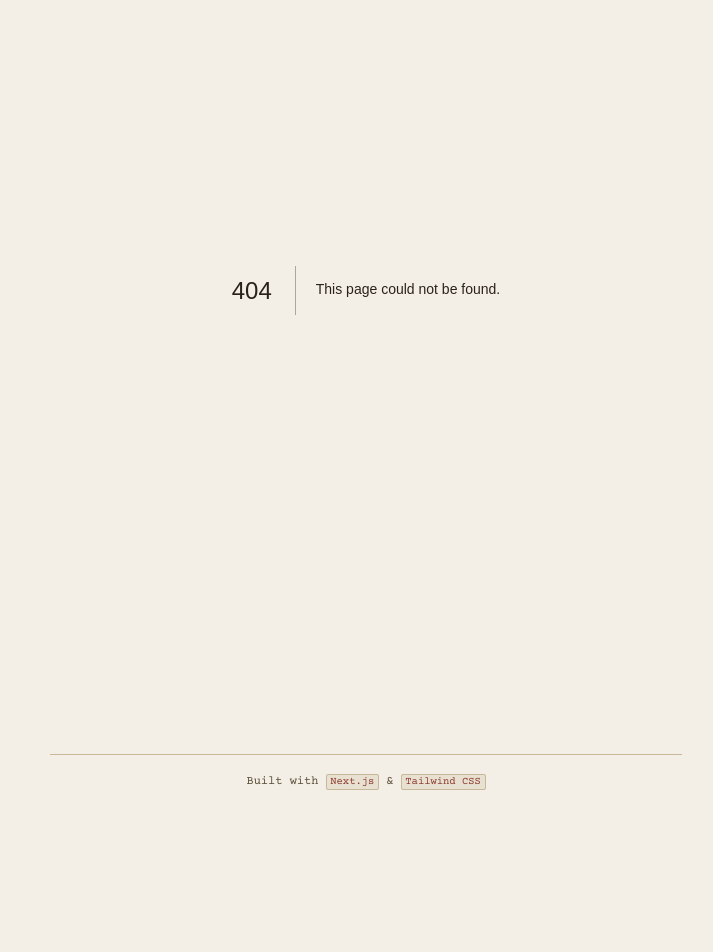
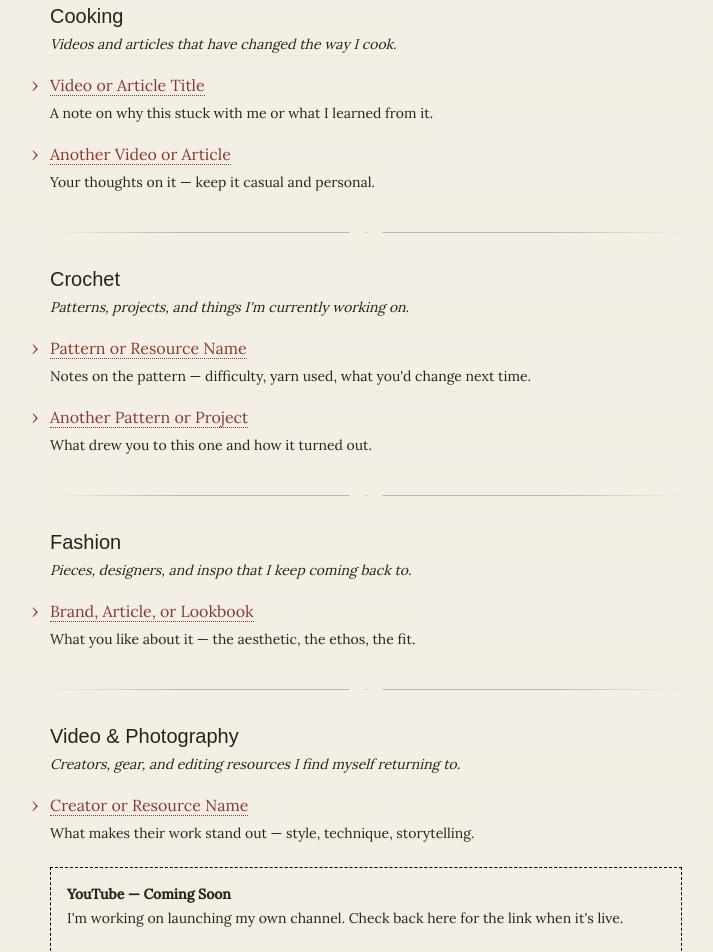
Before and after one commit to TheCrickMaster/Personal_Website, a Next.js app: page /grotto in a window 1280 px wide. Before the commit this address had no page. Shown: the part 280-1232 px from the top of the page, without its empty margins (274-987 px from the left). Before the commit the page ends 1104 px from the top, so only its background shows below. Built offline with nearby package versions, Linux system fonts and the light colour scheme; a web font is replaced by a local one.

Commit message:
Removed archive, added groto page, and renamed blog posts

```diff
--- a/app/archive/page.tsx
+++ /dev/null
@@ -1,96 +0,0 @@
-import Link from "next/link";
-import { getAllPosts, Post } from "@/lib/posts";
-
-/**
- * ARCHIVE PAGE — app/archive/page.tsx
- *
- * The archive groups ALL posts by year — a complete chronological index.
- * This is built from the real posts data (getAllPosts) rather than a
- * hand-written array, so it stays in sync automatically as you add posts.
- *
- * TECHNIQUE — Object.entries() with reduce():
- *
- * reduce() transforms an array into any shape of data.
- * Here we transform Post[] into Record<string, Post[]> where the key
- * is a year string ("2026") and the value is an array of posts from
- * that year. This is a common functional programming pattern.
- */
-export default function ArchivePage() {
-  const allPosts = getAllPosts(); // Sorted newest-first by lib/posts.ts
-
-  // Group posts by year using reduce
-  const byYear = allPosts.reduce<Record<string, Post[]>>((acc, post) => {
-    // post.date is "YYYY-MM-DD" — split on "-" and take index 0 for the year
-    const year = post.date.split("-")[0];
-    if (!acc[year]) acc[year] = [];
-    acc[year].push(post);
-    return acc;
-  }, {});
-
-  // Object.entries gives us [["2026", [...posts]], ["2025", [...]]] etc.
-  // We sort descending (b - a) so newest year appears first.
-  const sortedYears = Object.entries(byYear).sort(([a], [b]) =>
-    Number(b) - Number(a)
-  );
-
-  return (
-    <div>
-      <h1 className="italic mb-6">Archive</h1>
-
-      <p className="text-sm text-ink-light mb-8">
-        Complete chronological index of all writing.
-      </p>
-
-      {sortedYears.map(([year, posts]) => (
-        <section key={year} className="mb-10" aria-labelledby={`year-${year}`}>
-          {/*
-            The year heading uses font-mono to give it a ledger/log-book
-            quality — like a filing cabinet label.
-          */}
-          <h2
-            id={`year-${year}`}
-            className="font-mono text-sm text-ink-light mb-3 pb-2 border-b border-rule font-normal"
-            style={{ letterSpacing: "0.1em" }}
-          >
-            {year}
-          </h2>
-
-          <ul className="list-none p-0 m-0 space-y-2">
-            {posts.map((post) => (
-              <li key={post.slug} className="flex items-baseline gap-3">
-                {/*
-                  The date is displayed as "Mon DD" in monospace,
-                  creating a clean left-aligned column — like a
-                  printed index or table of contents.
-                */}
-                <time
-                  className="font-mono text-xs text-ink-light shrink-0 w-12"
-                  dateTime={post.date}
-                >
-                  {new Date(post.date + "T00:00:00Z").toLocaleDateString(
-                    "en-US",
-                    { month: "short", day: "2-digit", timeZone: "UTC" }
-                  )}
-                </time>
-                <span className="text-ink-light text-xs">—</span>
-                <Link
-                  href={`/blog/${post.slug}`}
-                  className="text-sm"
-                >
-                  {post.title}
-                </Link>
-              </li>
-            ))}
-          </ul>
-        </section>
-      ))}
-
-      {/* Empty state */}
-      {sortedYears.length === 0 && (
-        <p className="font-mono text-sm text-ink-light">
-          Nothing here yet.
-        </p>
-      )}
-    </div>
-  );
-}
--- /dev/null
+++ b/app/grotto/page.tsx
@@ -0,0 +1,142 @@
+export default function GrottoPage() {
+  return (
+    <div>
+      <h1 className="text-2xl mb-2">The Grotto</h1>
+      <p className="text-sm italic mb-8">
+        A corner of the internet for things I love — no particular theme,
+        no particular order. Just things worth sharing.
+      </p>
+
+      {/* ── COOKING ────────────────────────────────────────────── */}
+      <section className="mb-10">
+        <h2 className="text-xl mb-1">Cooking</h2>
+        <p className="text-sm italic mb-4">
+          Videos and articles that have changed the way I cook.
+        </p>
+        <ul style={{ listStyle: "none", margin: 0, padding: 0 }}>
+          <li className="mb-4">
+            <a
+              href="https://example.com"
+              target="_blank"
+              rel="noopener noreferrer"
+            >
+              Video or Article Title
+            </a>
+            <p className="text-sm mt-1">
+              A note on why this stuck with me or what I learned from it.
+            </p>
+          </li>
+          <li className="mb-4">
+            <a
+              href="https://example.com"
+              target="_blank"
+              rel="noopener noreferrer"
+            >
+              Another Video or Article
+            </a>
+            <p className="text-sm mt-1">
+              Your thoughts on it — keep it casual and personal.
+            </p>
+          </li>
+        </ul>
+      </section>
+
+      <hr />
+
+      {/* ── CROCHET ────────────────────────────────────────────── */}
+      <section className="mb-10 mt-8">
+        <h2 className="text-xl mb-1">Crochet</h2>
+        <p className="text-sm italic mb-4">
+          Patterns, projects, and things I&apos;m currently working on.
+        </p>
+        <ul style={{ listStyle: "none", margin: 0, padding: 0 }}>
+          <li className="mb-4">
+            <a
+              href="https://example.com"
+              target="_blank"
+              rel="noopener noreferrer"
+            >
+              Pattern or Resource Name
+            </a>
+            <p className="text-sm mt-1">
+              Notes on the pattern — difficulty, yarn used, what you&apos;d
+              change next time.
+            </p>
+          </li>
+          <li className="mb-4">
+            <a
+              href="https://example.com"
+              target="_blank"
+              rel="noopener noreferrer"
+            >
+              Another Pattern or Project
+            </a>
+            <p className="text-sm mt-1">
+              What drew you to this one and how it turned out.
+            </p>
+          </li>
+        </ul>
+      </section>
+
+      <hr />
+
+      {/* ── FASHION ────────────────────────────────────────────── */}
+      <section className="mb-10 mt-8">
+        <h2 className="text-xl mb-1">Fashion</h2>
+        <p className="text-sm italic mb-4">
+          Pieces, designers, and inspo that I keep coming back to.
+        </p>
+        <ul style={{ listStyle: "none", margin: 0, padding: 0 }}>
+          <li className="mb-4">
+            <a
+              href="https://example.com"
+              target="_blank"
+              rel="noopener noreferrer"
+            >
+              Brand, Article, or Lookbook
+            </a>
+            <p className="text-sm mt-1">
+              What you like about it — the aesthetic, the ethos, the fit.
+            </p>
+          </li>
+        </ul>
+      </section>
+
+      <hr />
+
+      {/* ── VIDEO & PHOTOGRAPHY ────────────────────────────────── */}
+      <section className="mb-10 mt-8">
+        <h2 className="text-xl mb-1">Video &amp; Photography</h2>
+        <p className="text-sm italic mb-4">
+          Creators, gear, and editing resources I find myself returning to.
+        </p>
+        <ul style={{ listStyle: "none", margin: 0, padding: 0 }}>
+          <li className="mb-4">
+            <a
+              href="https://example.com"
+              target="_blank"
+              rel="noopener noreferrer"
+            >
+              Creator or Resource Name
+            </a>
+            <p className="text-sm mt-1">
+              What makes their work stand out — style, technique, storytelling.
+            </p>
+          </li>
+        </ul>
+
+        {/* YouTube placeholder — swap this out when your channel is live */}
+        <div
+          className="mt-6 border border-black p-4 text-sm"
+          style={{ borderStyle: "dashed" }}
+        >
+          <p className="font-bold mb-1">YouTube — Coming Soon</p>
+          <p>
+            I&apos;m working on launching my own channel. Check back here for
+            the link when it&apos;s live.
+          </p>
+        </div>
+      </section>
+    </div>
+  );
+}
--- a/app/layout.tsx
+++ b/app/layout.tsx
@@ -92,7 +92,7 @@ export default function RootLayout({
                     { href: "/projects", label: "projects" },
                     { href: "/blog",     label: "blog"     },
                     { href: "/contact",  label: "contact"  },
-                    { href: "/archive",  label: "archive"  },
+                    { href: "/grotto",   label: "grotto"   },
                     { href: "/resume",   label: "resume"   },
                   ].map(({ href, label }) => (
                     <li key={href}>
```
Also changed, not shown: content/blog/Welcome_I_Guess.mdx (renamed from content/blog/first_blog.mdx).
